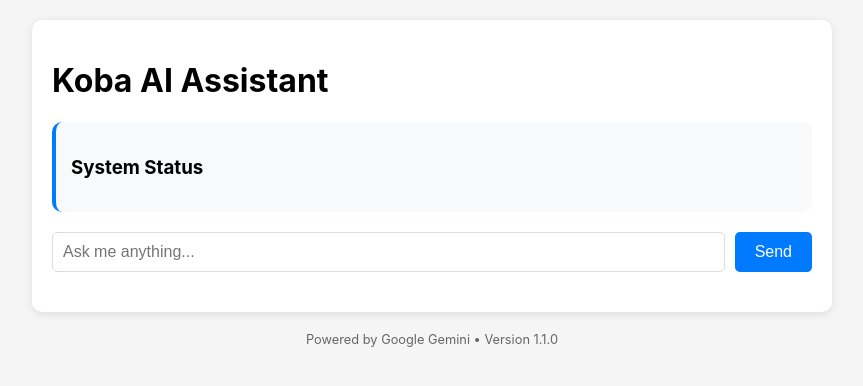
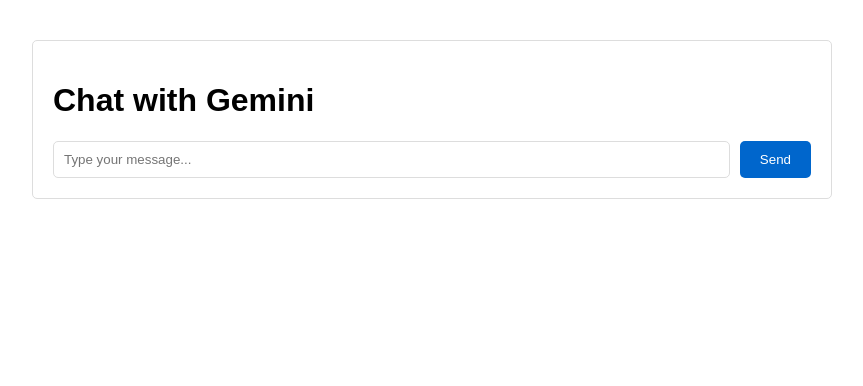
Before and after one commit to DevCabin/koba, a Flask app: page / in a window 1280 px wide. Shown: the top 386 px of the page, without its empty margins (208-1071 px from the left). Run offline with Flask 3, Linux system fonts and the light colour scheme; parts of the project's set-up code (start-up, migrations or seed data) failed here and were passed over.

Commit message:
Roll back to simple working version

```diff
--- a/api/templates/index.html
+++ b/api/templates/index.html
@@ -1,62 +1,19 @@
 <!DOCTYPE html>
-<html lang="en">
+<html>
 <head>
-    <meta charset="UTF-8">
-    <meta name="viewport" content="width=device-width, initial-scale=1.0">
-    <title>Koba AI Assistant</title>
+    <title>Chat with Gemini</title>
     <style>
         body {
-            font-family: -apple-system, BlinkMacSystemFont, 'Segoe UI', Roboto, Oxygen, Ubuntu, Cantarell, 'Open Sans', 'Helvetica Neue', sans-serif;
+            font-family: Arial, sans-serif;
             max-width: 800px;
             margin: 0 auto;
             padding: 20px;
-            background: #f5f5f5;
         }
         .chat-container {
-            background: white;
-            border-radius: 10px;
-            padding: 20px;
-            box-shadow: 0 2px 10px rgba(0,0,0,0.1);
-            margin-bottom: 20px;
-        }
-        .status-container {
-            background: #f8f9fa;
-            border-radius: 10px;
-            padding: 15px;
-            margin-bottom: 20px;
-            border-left: 4px solid #007bff;
-        }
-        .status-message {
-            margin: 5px 0;
-            font-size: 0.9em;
-            color: #666;
-        }
-        .status-message.error {
-            color: #dc3545;
-        }
-        .chat-form {
-            display: flex;
-            gap: 10px;
-            margin-bottom: 20px;
-        }
-        .chat-input {
-            flex: 1;
-            padding: 10px;
             border: 1px solid #ddd;
             border-radius: 5px;
-            font-size: 16px;
-        }
-        .chat-button {
-            padding: 10px 20px;
-            background: #007bff;
-            color: white;
-            border: none;
-            border-radius: 5px;
-            cursor: pointer;
-            font-size: 16px;
-        }
-        .chat-button:hover {
-            background: #0056b3;
+            padding: 20px;
+            margin-top: 20px;
         }
         .message {
             margin: 10px 0;
@@ -64,57 +21,55 @@
             border-radius: 5px;
         }
         .user-message {
-            background: #e3f2fd;
+            background-color: #e3f2fd;
             margin-left: 20%;
-            text-align: right;
         }
         .ai-message {
-            background: #f5f5f5;
+            background-color: #f5f5f5;
             margin-right: 20%;
         }
-        .system-info {
-            font-size: 0.8em;
-            color: #666;
-            text-align: center;
-            margin-top: 20px;
+        .input-container {
+            display: flex;
+            gap: 10px;
+        }
+        input[type="text"] {
+            flex-grow: 1;
+            padding: 10px;
+            border: 1px solid #ddd;
+            border-radius: 5px;
+        }
+        button {
+            padding: 10px 20px;
+            background-color: #0066cc;
+            color: white;
+            border: none;
+            border-radius: 5px;
+            cursor: pointer;
+        }
+        button:hover {
+            background-color: #0052a3;
         }
     </style>
 </head>
 <body>
     <div class="chat-container">
-        <h1>Koba AI Assistant</h1>
-
-        <!-- Status Messages -->
-        <div class="status-container">
-            <h3>System Status</h3>
-            {% for message in status_messages %}
-                <div class="status-message {% if 'Error' in message %}error{% endif %}">
-                    {{ message }}
-                </div>
-            {% endfor %}
-        </div>
-
-        <!-- Chat Interface -->
-        <form class="chat-form" method="POST">
-            <input type="text" name="user_query" class="chat-input" placeholder="Ask me anything..." required>
-            <button type="submit" class="chat-button">Send</button>
-        </form>
-
+        <h1>Chat with Gemini</h1>
         {% if user_query %}
             <div class="message user-message">
                 <strong>You:</strong> {{ user_query }}
             </div>
         {% endif %}
-
         {% if ai_response %}
             <div class="message ai-message">
                 <strong>AI:</strong> {{ ai_response }}
             </div>
         {% endif %}
-    </div>
-
-    <div class="system-info">
-        Powered by Google Gemini • Version 1.1.0
+        <form method="POST">
+            <div class="input-container">
+                <input type="text" name="user_query" placeholder="Type your message..." required>
+                <button type="submit">Send</button>
+            </div>
+        </form>
     </div>
 </body>
 </html>
```
Also changed, not shown: api/index.py (+9 -71 lines).
